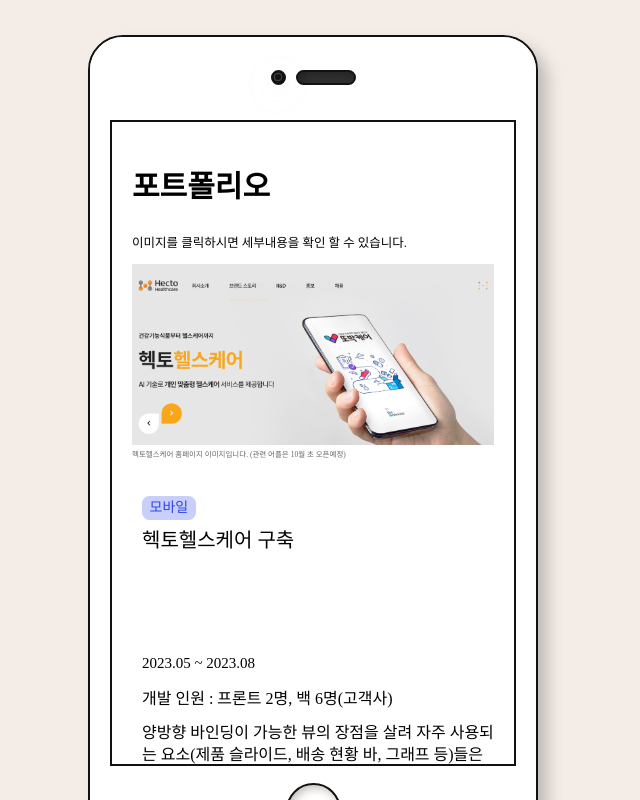
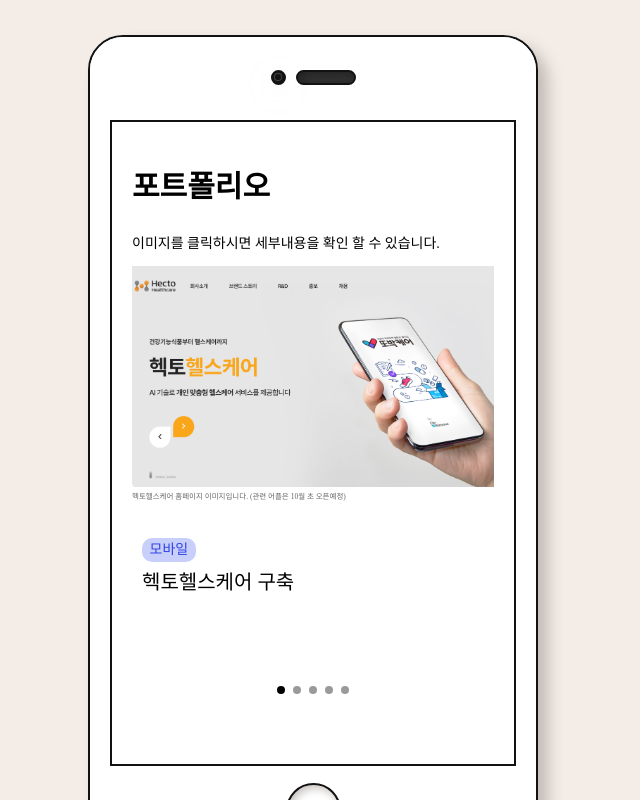
Before and after one commit to kkikkikong/portfolio, a Vue app in the folder vue3/vue3portfolio/: page /HistoryList in a window 1280 px wide. Shown: the whole page, without its empty margins (327-967 px from the left). Built offline with nearby package versions, Linux system fonts and the light colour scheme; a web font is replaced by a local one.

Commit message:
HistoryList complete update

```diff
--- a/vue3/vue3portfolio/src/components/HistoryItem.vue
+++ b/vue3/vue3portfolio/src/components/HistoryItem.vue
@@ -53,7 +53,7 @@
       background-color: #c8cffa;
       color: #3042e6;
       font-size: 2.8rem;
-      border-radius: 1.5rem;
+      border-radius: 2rem;
       padding: 1rem 1.5rem;
       margin: 7rem 0 2rem 2rem;
     }
--- a/vue3/vue3portfolio/src/views/HistoryList.vue
+++ b/vue3/vue3portfolio/src/views/HistoryList.vue
@@ -19,76 +19,14 @@
           :tit ="item.tit"
           @handleClick="handleClick(index)"
         />
-    </swiper-slide>
-      <!-- <swiper-slide>
-        <button type="button" class="history-list__slide" @click="isHecto">
-          <div class="history-list__img">
-            <img src="../assets/images/img_hecto.png" alt="헥토헬스케어 이미지">
-          </div>
-          <span class="history-list__imgdesc">헥토헬스케어 홈페이지 이미지입니다. (관련 어플은 10월 초 오픈예정)</span>
-        </button>
-        <span class="history-list__project-tag">모바일</span>
-        <span class="history-list__project-tit"> 헥토헬스케어 구축</span>
-      </swiper-slide>
-      <swiper-slide>
-        <button type="button" class="history-list__slide" @click="isLg">
-          <div class="history-list__img">
-            <img src="../assets/images/img_lg.png" alt="LG.com 이미지">
-          </div>
-        </button>
-        <span class="history-list__project-tag">웹사이트(반응형)</span>
-        <span class="history-list__project-tit">LG.com GP1 2차 구축</span>
-      </swiper-slide>
-      <swiper-slide>
-        <div class="history-list__slide">
-          <div class="history-list__img">
-            <img src="../assets/images/img_aplus.png" alt="에이플러스 이미지">
-          </div>
-        </div>
-        <span class="history-list__project-tag">웹 사이트, 모바일(태블릿 전용)</span>
-        <span class="history-list__project-tit">에이플러스 의전관리시스템 구축</span>
-      </swiper-slide>
-      <swiper-slide>
-        <div class="history-list__slide">
-          <div class="history-list__img">
-            <img src="../assets/images/img_sds.png" alt="삼성sds 이미지">
-          </div>
-        </div>
-        <span class="history-list__project-tag">웹 사이트</span>
-        <span class="history-list__project-tit">삼성sds 운영</span>
-      </swiper-slide>
-      <swiper-slide>
-        <div class="history-list__slide">
-          <div class="history-list__img">
-            <img src="../assets/images/img_kf.png" alt="한국국제류재단 이미지">
-          </div>
-        </div>
-        <span class="history-list__project-tag">웹 사이트</span>
-        <span class="history-list__project-tit">한국국제류재단 운영</span>
-      </swiper-slide> -->
-    </swiper>
-    <div class="history-list__swiper-pagination"></div>
-
-    <!-- hecto 세부내용 -->
-    <div v-show="activeIndex === list" v-for="(box, list) in descItem" :key="list" class="history-list__detail">
+        <div v-show="activeIndex === list && activeIndex == index" v-for="(box, list) in descItem" :key="list" class="history-list__detail">
           <span class="history-list__project-date">{{ box.date }}</span>
           <span class="history-list__project-personnel">{{ box.personnel }}</span>
           <span class="history-list__project-desc" v-html="box.desc"></span>
         </div>
-    <!-- <span class="history-list__project-date">2023.05 ~ 2023.08</span>
-      <span class="history-list__project-personnel">개발 인원 : 프론트 2명, 백 6명(고객사)</span>
-      <span class="history-list__project-desc">
-        양방향 바인딩이 가능한 뷰의 장점을 살려 자주 사용되는 요소(제품 슬라이드, 배송 현황 바, 그래프 등)들은 <strong>컴포넌트로 제작</strong>하여 코드 재사용률을 높혔다. <br />총 130 페이지 중 75% 개발
-      </span> -->
-    <!-- lg 세부내용 -->
-    <!-- <div v-if="openLG" class="history-list__detail">
-      <span class="history-list__project-date">2023.04</span>
-      <span class="history-list__project-personnel">개발 인원 : 프론트 5명</span>
-      <span class="history-list__project-desc">
-        언어별 디자인에 따라 코드 개발 하였으며, 9개국 중 호주와 멕시코를 담당, UK의 카트, checkout, search, Quick menu, About LG 페이지 수정을 담당<br />
-        <br />PUG를 사용하며 <strong>mixin을 통해 코드 간소화</strong>를 진행하였다
-      </span>
-    </div> -->
+      </swiper-slide>
+    </swiper>
+    <div class="history-list__swiper-pagination"></div>
   </div>
 </template>
 
@@ -100,12 +38,29 @@
 import 'swiper/css'
 import 'swiper/css/pagination'
 
+const props = defineProps ({
+  swiperItem: {
+    type: Array,
+    default: [],
+  },
+  descItem: {
+    type: Array,
+    default: [],
+  },
+})
+
 const modules = [Pagination]
 
-const activeIndex = ref(0);
+const activeIndex = ref(-1);
 const handleClick = (index) => {
+  if (activeIndex.value === index) {
+    activeIndex.value = -1; // 클릭한 항목이 이미 선택된 상태라면 숨김 처리
+  }
+  else {
     activeIndex.value = index;
   }
+}
+
 
 const swiperItem = ([
   {
@@ -119,6 +74,21 @@
     tag: '웹사이트(반응형)',
     tit: 'LG.com GP1 2차 구축',
   },
+  {
+    historyImg: 'img_aplus',
+    tag: '웹 사이트, 모바일(태블릿 전용)',
+    tit: '에이플러스 의전관리시스템 구축',
+  },
+  {
+    historyImg: 'img_sds',
+    tag: '웹사이트(반응형)',
+    tit: '삼성sds 운영',
+  },
+  {
+    historyImg: 'img_kf',
+    tag: '웹사이트(반응형)',
+    tit: '한국국제류재단 운영',
+  },
 ])
 const descItem = ref ([
   {
@@ -131,6 +101,22 @@
     personnel: '개발 인원 : 프론트 5명',
     desc: '언어별 디자인에 따라 코드 개발 하였으며, 9개국 중 호주와 멕시코를 담당, UK의 카트, checkout, search, Quick menu, About LG 페이지 수정을 담당 <br />PUG를 사용하며 <strong>mixin을 통해 코드 간소화</strong>를 진행하였다',
   },
+  {
+    date: '2022.12 ~ 2023.01',
+    personnel: '개발 인원 : 프론트 2명',
+    desc: '자바스크립트(document.write)를 사용하여 화면 출력하는 방식으로 개발 진행함으로 반복적인 <strong>컴포넌트를 재사용</strong>할 수 있게 <strong>구조화</strong>',
+  },
+  {
+    date: '2022.11 ~ 2022.12',
+    personnel: '개발 인원 : 프론트 3명, 백 3명',
+    desc: '분기별로 변경되는 페이지 개발과 신규 서비스(웨비나) 개발을 진행하였다.<br /><strong>슬라이더 별 Option들</strong>과 <strong>JSON 구조</strong>에 대한 이해도를 높혔다.',
+  },
+  {
+    date: '2022.09 ~ 2023.08',
+    personnel: '개발 인원 : 프론트 1명, 백 2명',
+    desc: '<strong>메인페이지 유지보수</strong> (디자인 변경 및 SNS 노출 화면 변경 등) 공고 및 게시물 업로드 등을 진행하였으며, 월별 월간아세안문화원 <strong>웹진 퍼블리싱</strong>, 분기별로는 코리아나 <strong>개간지 퍼블리싱</strong>(11개국, 총 게시물 약 200건)을 진행 하였다.',
+  },
+
 ])
 
 // const openHecto = ref(false)
@@ -149,7 +135,7 @@
 <style lang="scss" scoped>
 .history-list {
   position: relative;
-  padding: 10rem 4rem 17rem;
+  padding: 10rem 4rem 12rem;
   &__tit {
     font-size: 6rem;
     font-weight: 600;
@@ -157,11 +143,11 @@
   &__swiperdesc {
     display: block;
     margin: 7rem 0 3rem;
-    font-size: 2.5rem;
+    font-size: 2.8rem;
   }
   &__swiper-pagination {
     position: absolute;
-    bottom: 0;
+    bottom: 4rem;
     text-align: center;
     &:deep(.history-list__swiper-bullet) {
       display: inline-block;
@@ -175,15 +161,15 @@
       background-color: #000;
     }
   }
-
   &__detail {
     padding-left: 2rem;
     margin-top: 1rem;
   }
-  // hecto 세부내용
+  // 세부내용
   &__project-date {
     display: block;
     font-size: 3rem;
+    margin-top: 1.5rem;
   }
   &__project-personnel {
     display: block;
@@ -193,9 +179,9 @@
   &__project-desc {
     display: block;
     margin-top: 3rem;
-    line-height: 4.5rem;
+    line-height: 4.7rem;
     font-size: 3.2rem;
-    strong {
+    &:deep(strong) {
       font-weight: 700;
     }
   }
```
Also changed, not shown: vue3/vue3portfolio/.eslintrc.cjs, vue3/vue3portfolio/public/images/img_hecto.png. Lines whose indentation alone changed are shown as unchanged.
